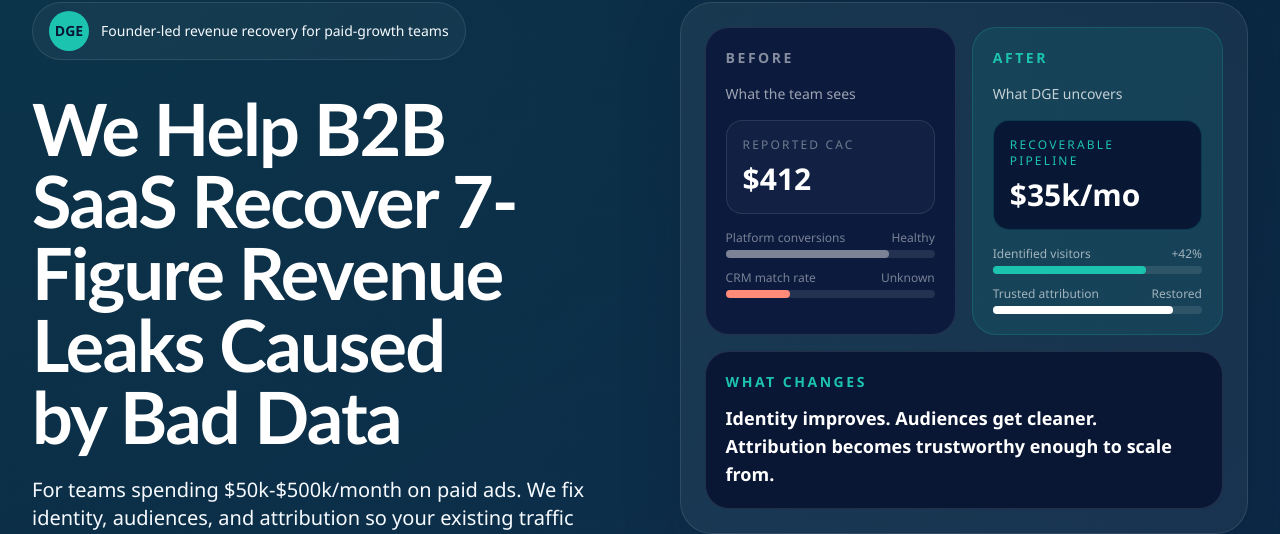
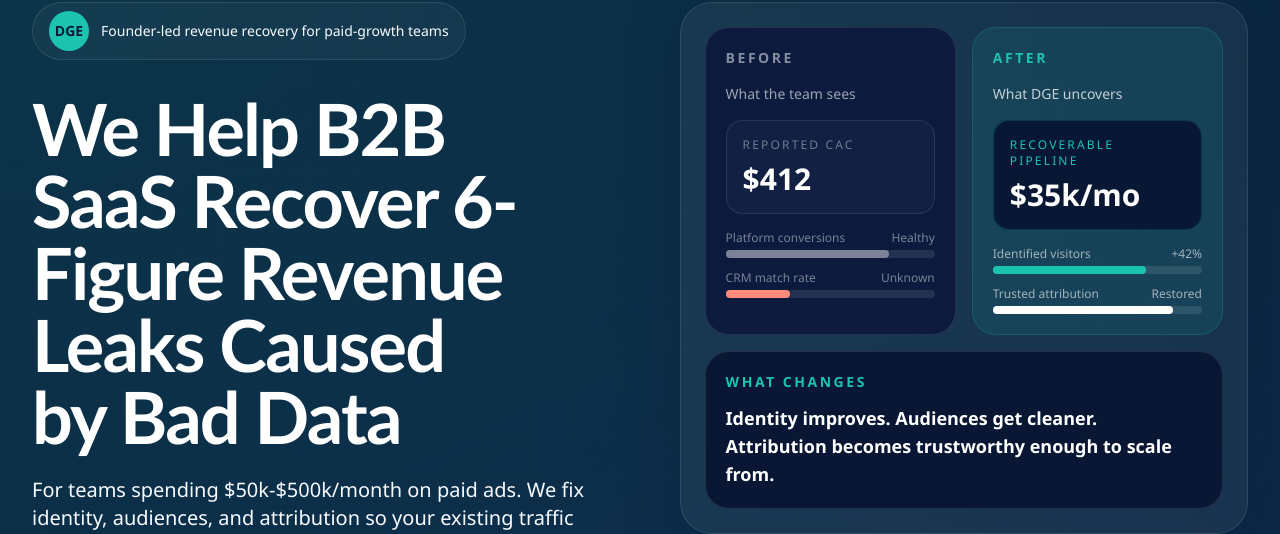
Before and after one commit to jrworksts/data-growth-engine, a Next.js app: page / in a window 1280 px wide. Shown: the part 188-722 px from the top of the page. Built offline with nearby package versions, Linux system fonts and the light colour scheme.

Commit message:
Update hero headline to 6-figure revenue leaks

```diff
--- a/app/page.tsx
+++ b/app/page.tsx
@@ -52,7 +52,7 @@ export default function HomePage() {
               </span>
             </div>
             <h1 className="mt-8 max-w-4xl font-display text-5xl font-bold tracking-tight text-white text-balance md:text-7xl">
-              We Help B2B SaaS Recover 7-Figure Revenue Leaks Caused by Bad Data
+              We Help B2B SaaS Recover 6-Figure Revenue Leaks Caused by Bad Data
             </h1>
             <p className="mt-6 max-w-2xl text-lg leading-8 text-white/72 md:text-xl">
               For teams spending $50k-$500k/month on paid ads. We fix identity, audiences, and attribution so your existing traffic produces more qualified pipeline without increasing spend.
```
